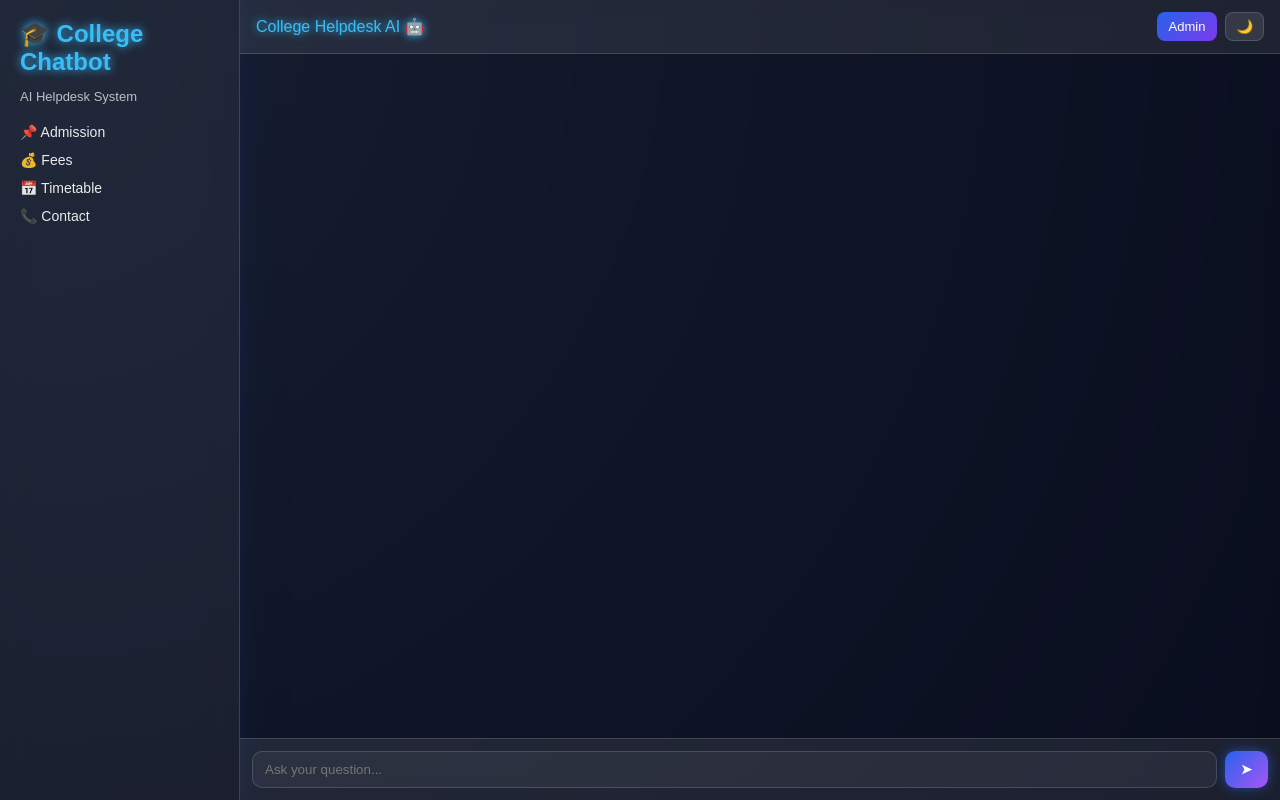
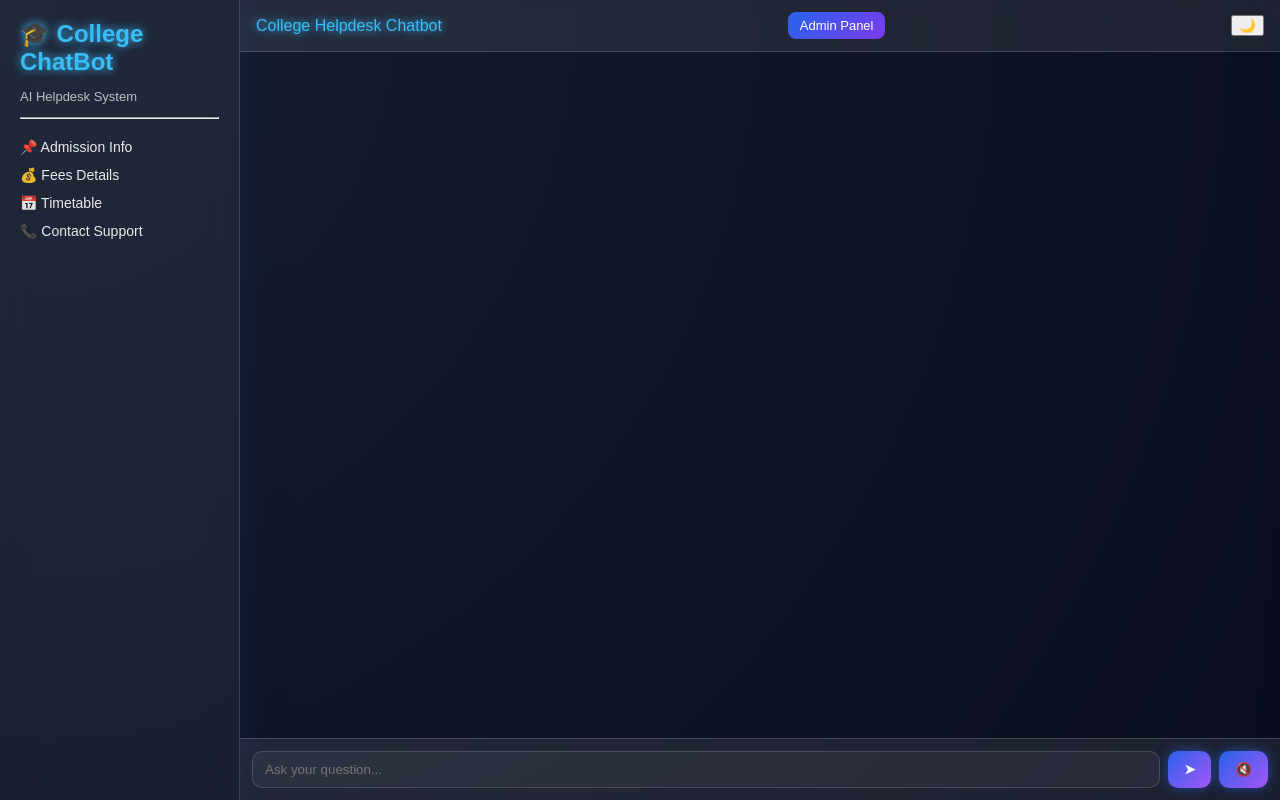
Before and after one commit to saliankishan/college-chatbot, a Flask app: page / in a window 1280 px wide. Run offline with Flask 3, Linux system fonts and the light colour scheme.

Commit message:
Update index.html

```diff
--- a/templates/index.html
+++ b/templates/index.html
@@ -8,74 +8,108 @@
 </head>
 <body>
 
+<div class="app-container">
+
+    <!-- Mobile Menu Button -->
     <button class="menu-btn" onclick="toggleSidebar()">☰</button>
-
-<div class="app-container">
 
     <!-- Sidebar -->
     <div class="sidebar" id="sidebar">
-    <h2>🎓 College Chatbot</h2>
+        <h2>🎓 College ChatBot</h2>
         <p>AI Helpdesk System</p>
+        <hr>
         <ul>
-        <li>📌 Admission</li>
-        <li>💰 Fees</li>
+            <li>📌 Admission Info</li>
+            <li>💰 Fees Details</li>
             <li>📅 Timetable</li>
-        <li>📞 Contact</li>
+            <li>📞 Contact Support</li>
         </ul>
     </div>
 
-<!-- Chat -->
+    <!-- Chat Section -->
     <div class="chat-container">
 
         <div class="chat-header">
-        <span>College Helpdesk AI 🤖</span>
-        <div class="header-actions">
-            <button class="admin-btn" onclick="location.href='/admin'">Admin</button>
-            <button class="theme-btn" id="themeToggle">🌙</button>
-        </div>
+            <span>College Helpdesk Chatbot</span>
+            <button onclick="window.location.href='/admin'" class="admin-btn">Admin Panel</button>
+            <button id="themeToggle">🌙</button>
         </div>
 
         <div id="chat" class="chat-box"></div>
 
         <div class="chat-input">
-        <input type="text" id="msg" placeholder="Ask your question...">
+            <input type="text" id="msg" placeholder="Ask your question..." autofocus>
             <button onclick="send()">➤</button>
+            <button onclick="window.speechSynthesis.cancel()">🔇</button>
         </div>
 
     </div>
+
 </div>
 
 <script>
-function toggleSidebar(){
+function toggleSidebar() {
     document.getElementById("sidebar").classList.toggle("show");
 }
 
-function send(){
-    let input=document.getElementById("msg");
-    let message=input.value.trim();
-    if(!message) return;
-
-    addMessage("user",message);
-
-    fetch("/chat",{
-        method:"POST",
-        headers:{"Content-Type":"application/json"},
-        body:JSON.stringify({message})
-    })
-    .then(res=>res.json())
-    .then(data=>addMessage("bot",data.reply));
-
-    input.value="";
+function speak(text) {
+    const speech = new SpeechSynthesisUtterance(text);
+    speech.lang = "en-US";
+    window.speechSynthesis.cancel();
+    window.speechSynthesis.speak(speech);
 }
 
-function addMessage(type,text){
-    let chat=document.getElementById("chat");
-    let div=document.createElement("div");
-    div.className="message "+type;
-    div.innerText=text;
+function send() {
+    let input = document.getElementById("msg");
+    let message = input.value.trim();
+    if (message === "") return;
+
+    addMessage("user", message);
+
+    fetch("/chat", {
+        method: "POST",
+        headers: {"Content-Type": "application/json"},
+        body: JSON.stringify({message: message})
+    })
+    .then(res => res.json())
+    .then(data => {
+        addMessage("bot", data.reply);
+        speak(data.reply);
+    });
+
+    input.value = "";
+}
+
+function addMessage(sender, text) {
+    let chat = document.getElementById("chat");
+    let div = document.createElement("div");
+    div.className = "message " + sender;
+    div.innerText = text;
     chat.appendChild(div);
-    chat.scrollTop=chat.scrollHeight;
+    chat.scrollTop = chat.scrollHeight;
 }
+
+document.getElementById("msg").addEventListener("keydown", function(e) {
+    if (e.key === "Enter") {
+        e.preventDefault();
+        send();
+    }
+});
+
+const toggleBtn = document.getElementById("themeToggle");
+const body = document.body;
+
+if (localStorage.getItem("theme") === "light") {
+    body.classList.add("light");
+    toggleBtn.textContent = "☀️";
+}
+
+toggleBtn.onclick = () => {
+    body.classList.toggle("light");
+    const isLight = body.classList.contains("light");
+    toggleBtn.textContent = isLight ? "☀️" : "🌙";
+    localStorage.setItem("theme", isLight ? "light" : "dark");
+};
 </script>
 
 </body>
```
Lines whose indentation alone changed are shown as unchanged.
